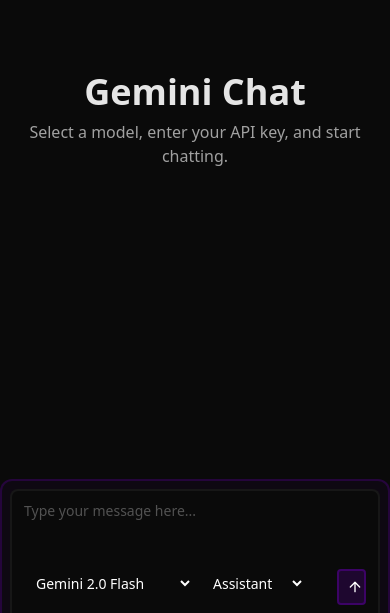
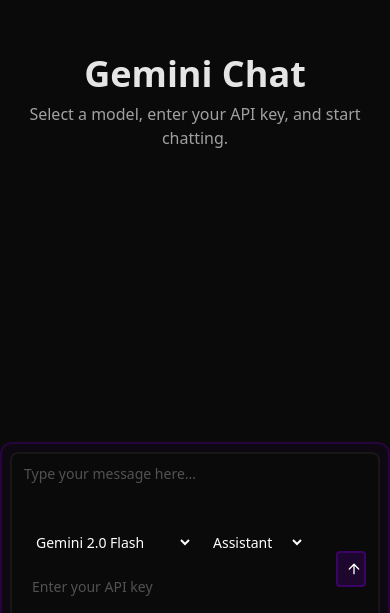
Before and after one commit to Arjunsharmahehe/gemini-chat, a React (Vite) app: page / in a window 390 px wide. Shown: the part 231-844 px from the top of the page. Built offline with nearby package versions, Linux system fonts and the light colour scheme.

Commit message:
responsivness

```diff
--- a/src/components/InputContainer.tsx
+++ b/src/components/InputContainer.tsx
@@ -30,7 +30,7 @@
             />
 
           <div className='flex items-center justify-between gap-2 pb-2 px-3'>
-            <div className='flex items-center gap-2'>
+            <div className='flex items-center flex-wrap gap-2'>
 
               <select
                 className='w-fit p-2 text-sm rounded text-white hover:bg-neutral-900/30'
@@ -55,7 +55,7 @@
                   </select>
               )}
 
-            <input type='password' className='w-full p-2 text-sm rounded outline-none focus:outline-none placeholder:text-neutral-600' placeholder='Enter your API key' value={apiKey} onChange={(e) => setApiKey(e.target.value)} />
+            <input type='password' className='w-fit min-w-[60px] p-2 text-sm rounded outline-none focus:outline-none placeholder:text-neutral-600' placeholder='Enter your API key' value={apiKey} onChange={(e) => setApiKey(e.target.value)} />
 
             </div>
             <button
```
